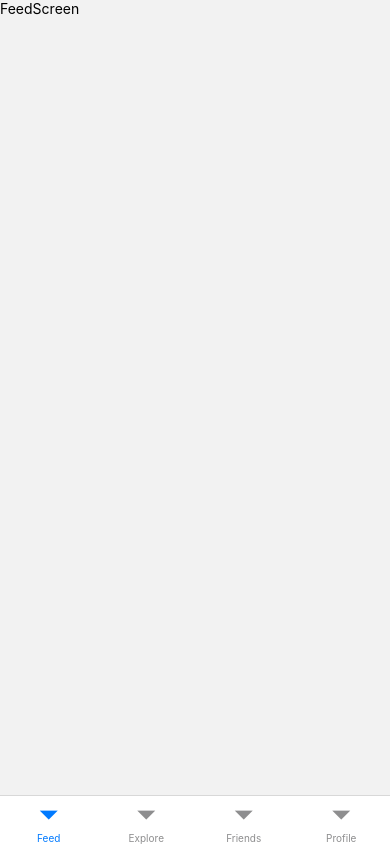
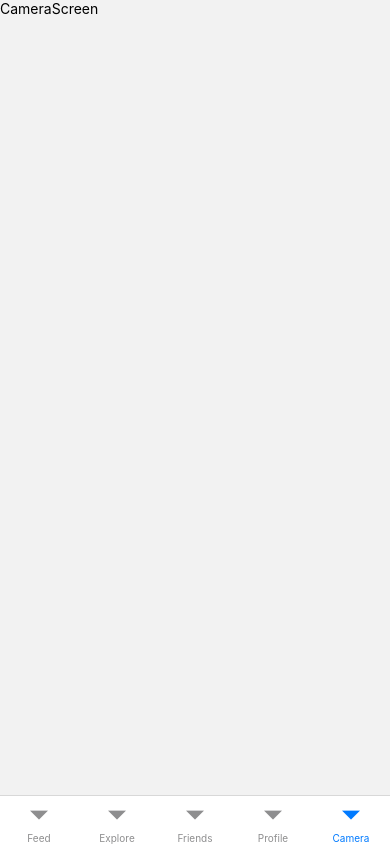
Before and after one commit to francosae/flik, a React Native app: screen /Camera in a window 390 px wide. Built offline with nearby package versions, Linux system fonts and the light colour scheme; what native-base would draw is missing.

Commit message:
Camera screen with connection to Tab Navigation

```diff
--- a/App.js
+++ b/App.js
@@ -1,6 +1,6 @@
 import { NativeBaseProvider } from "native-base";
 import { createBottomTabNavigator } from '@react-navigation/bottom-tabs';
-import { ExploreScreen, FeedScreen, FriendScreen, ProfileScreen } from "./screens";
+import { ExploreScreen, FeedScreen, FriendScreen, ProfileScreen, CameraScreen} from "./screens";
 import { NavigationContainer } from "@react-navigation/native";
 import { FontAwesome } from '@expo/vector-icons';
 
@@ -24,6 +24,7 @@ function AppContainer(){
         <Tab.Screen name="Explore" component={ExploreScreen} />
         <Tab.Screen name="Friends" component={FriendScreen} />
         <Tab.Screen name="Profile" component={ProfileScreen} />
+        <Tab.Screen name="Camera" component={CameraScreen} />
       </Tab.Navigator>
     </NavigationContainer>
   )
--- /dev/null
+++ b/screens/CameraScreen/CameraScreen.js
@@ -0,0 +1,11 @@
+import { View, Text } from 'react-native'
+import React from 'react'
+import { SafeAreaView } from 'react-native-web'
+
+export default function CameraScreen() {
+  return (
+    <SafeAreaView>
+      <Text>CameraScreen</Text>
+    </SafeAreaView>
+  )
+}
--- a/screens/index.js
+++ b/screens/index.js
@@ -2,5 +2,5 @@ import ExploreScreen from "./ExploreScreen/ExploreScreen";
 import FeedScreen from "./FeedScreen/FeedScreen";
 import FriendScreen from "./FriendScreen/FriendScreen";
 import ProfileScreen from "./ProfileScreen/ProfileScreen";
-
-export {ExploreScreen, FeedScreen, FriendScreen, ProfileScreen}
+import CameraScreen from "./CameraScreen/CameraScreen";
+export {ExploreScreen, FeedScreen, FriendScreen, ProfileScreen, CameraScreen}
```
